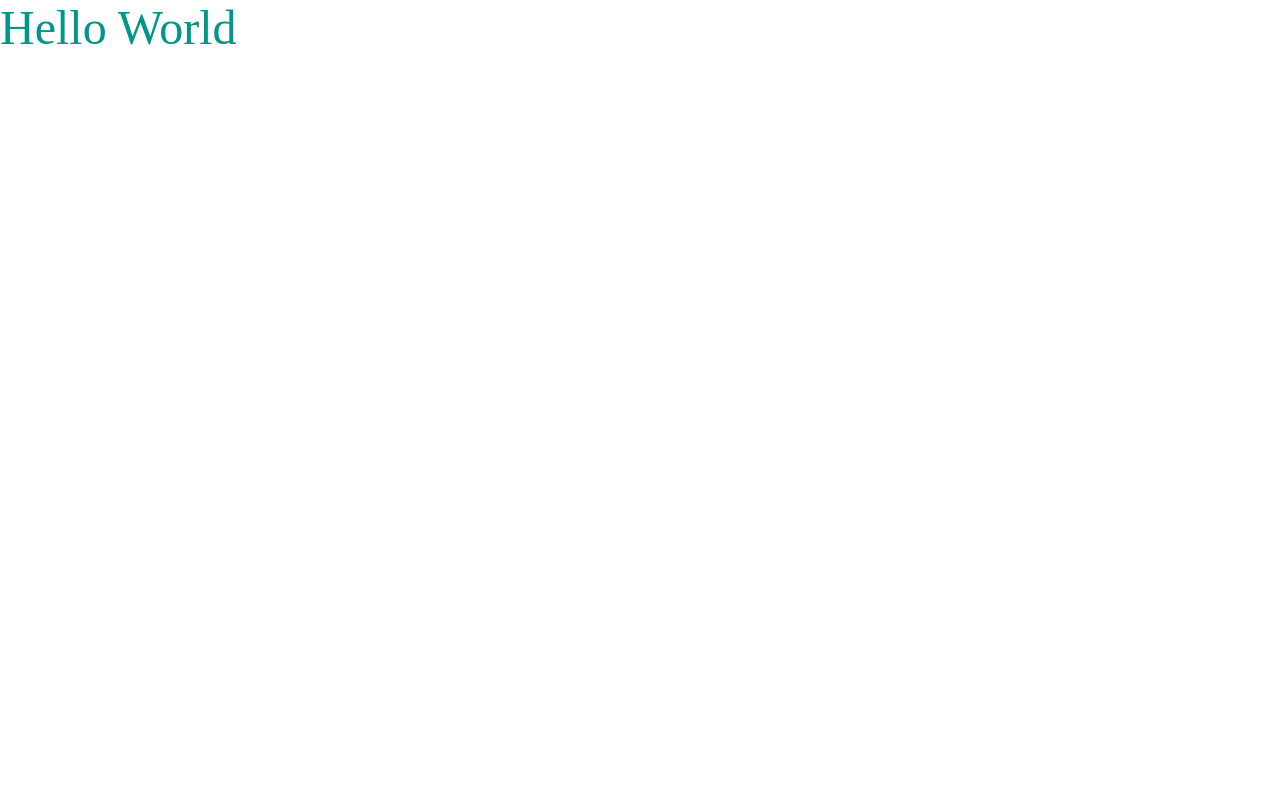
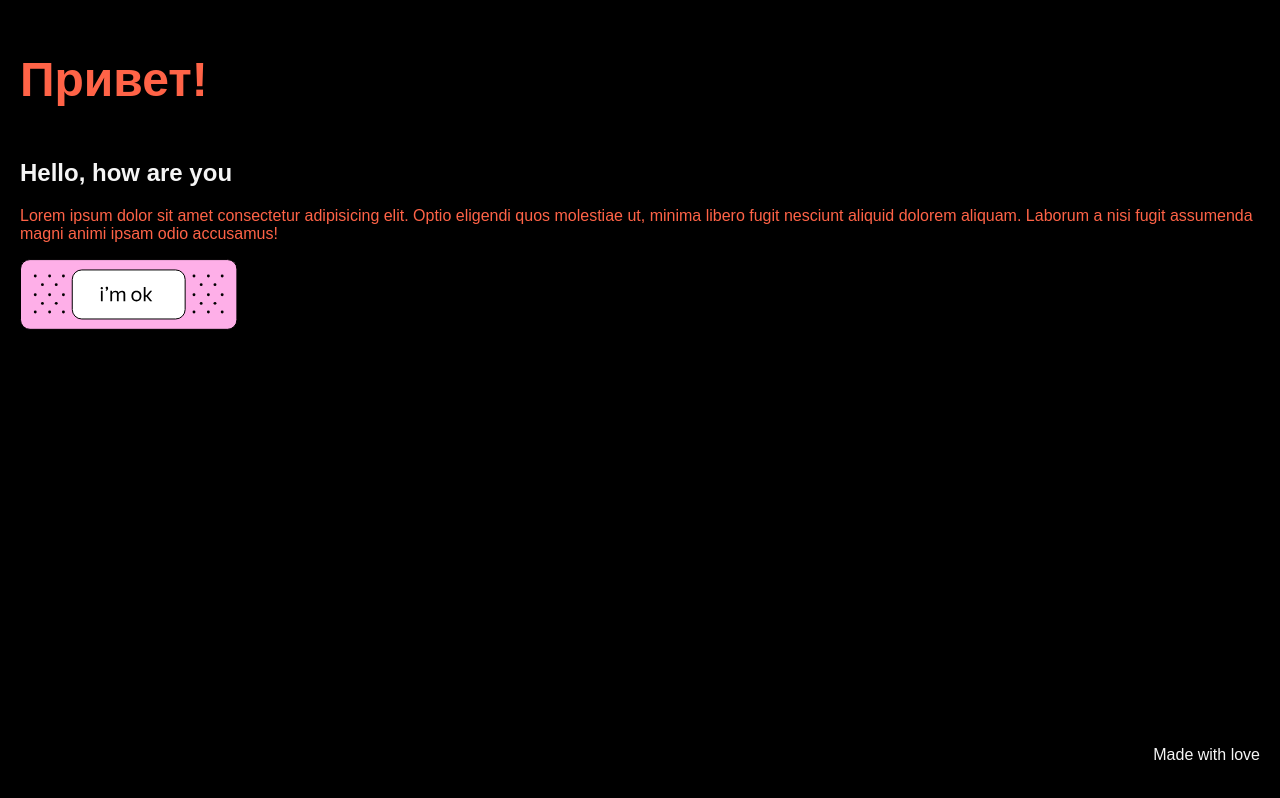
Before and after one commit to NastyshaOrlova/netlify-ci, a website: page src/index.html in a window 1280 px wide. Drawn offline with Linux system fonts and the light colour scheme; files that its build step writes are made by us from their sources.

Commit message:
подготовили к публикации

```diff
--- a/gulpfile.js
+++ b/gulpfile.js
@@ -48,20 +48,18 @@ function clean() {
   return del('dist');
 }
 
-const build = gulp.series(clean, gulp.parallel(html, css, images, fonts));
+const build = gulp.series(clean, gulp.parallel(html, css, images));
 
 function watchFiles() {
   gulp.watch(['src/**/*.html'], html);
   gulp.watch(['src/blocks/**/*.css'], css);
   gulp.watch(['src/images/**/*.{jpg,png,svg,gif,ico,webp,avif}'], images);
-  gulp.watch(['src/fonts/**/*.{woff,woff2,eot,ttf,otf}}'], fonts);
 }
 const watchapp = parallel(build, watchFiles, serve);
 
 exports.html = html;
 exports.css = css;
 exports.images = images;
-exports.fonts = fonts;
 exports.clean = clean;
 exports.build = build;
 exports.watchapp = watchapp;
--- a/package.json
+++ b/package.json
@@ -12,7 +12,9 @@
     "checkAll": "npm run check && npm run lint",
     "fixAll": "npm run format && npm run lintfix",
     "build": "gulp build",
-    "dev": "gulp"
+    "dev": "gulp",
+    "fixAndBuild": "npm run fixAll && npm run build",
+    "lintfixAndPush": "npm run fixAll && git add . && git commit -m 'подготовили к публикации' && git push"
   },
   "author": "",
   "license": "ISC",
--- /dev/null
+++ b/src/blocks/footer/__copyright/footer__copyright.css
@@ -0,0 +1,3 @@
+.footer__copyright {
+  text-align: right;
+}
--- /dev/null
+++ b/src/blocks/footer/footer.css
@@ -0,0 +1,3 @@
+.footer {
+  width: 100%;
+}
--- /dev/null
+++ b/src/blocks/header/__title/header__title.css
@@ -0,0 +1,3 @@
+.header__title {
+  font-size: 3em;
+}
--- /dev/null
+++ b/src/blocks/header/_theme/header_theme_dark.css
@@ -0,0 +1,3 @@
+.header_theme_dark {
+  color: #fff;
+}
--- /dev/null
+++ b/src/blocks/header/header.css
@@ -0,0 +1,3 @@
+.header {
+  width: 100%;
+}
--- /dev/null
+++ b/src/blocks/main/__text/main__text.css
@@ -0,0 +1,3 @@
+.main__text {
+  color: tomato;
+}
--- /dev/null
+++ b/src/blocks/main/main.css
@@ -0,0 +1,3 @@
+.main {
+  flex-grow: 1;
+}
--- /dev/null
+++ b/src/blocks/page/__header/page__header.css
@@ -0,0 +1,3 @@
+.page__header {
+  color: tomato;
+}
--- /dev/null
+++ b/src/blocks/page/_theme/page_theme_dark.css
@@ -0,0 +1,4 @@
+.page_theme_dark {
+  background-color: #000;
+  color: #f5f5f5;
+}
--- /dev/null
+++ b/src/blocks/page/page.css
@@ -0,0 +1,9 @@
+.page {
+  display: flex;
+  flex-direction: column;
+  min-height: 100vh;
+  font-family: sans-serif;
+  margin: 0;
+  padding: 20px;
+  box-sizing: border-box;
+}
--- a/src/blocks/style.css
+++ /dev/null
@@ -1,5 +0,0 @@
-body {
-  margin: 0;
-  color: #009688;
-  font-size: 3rem;
-}
--- a/src/index.html
+++ b/src/index.html
@@ -4,10 +4,24 @@
     <meta charset="UTF-8" />
     <meta http-equiv="X-UA-Compatible" content="IE=edge" />
     <meta name="viewport" content="width=device-width, initial-scale=1.0" />
-    <title>Тестовый проект</title>
-    <link rel="stylesheet" href="bundle.css" />
+    <title>Document</title>
+    <link rel="stylesheet" href="/bundle.css" />
   </head>
-  <body>
-    <div>Hello World</div>
+  <body class="page page_theme_dark">
+    <header class="header page__header header_theme_dark">
+      <h1 class="header__title">Привет!</h1>
+    </header>
+    <main class="main">
+      <h2 class="main__title">Hello, how are you</h2>
+      <p class="main__text">
+        Lorem ipsum dolor sit amet consectetur adipisicing elit. Optio eligendi
+        quos molestiae ut, minima libero fugit nesciunt aliquid dolorem aliquam.
+        Laborum a nisi fugit assumenda magni animi ipsam odio accusamus!
+      </p>
+      <img src="./images/plaster.svg" alt="" />
+    </main>
+    <footer class="footer">
+      <p class="footer__copyright">Made with love</p>
+    </footer>
   </body>
 </html>
```
Also changed, not shown: src/blocks/main/__title/main__title.css (added), src/images/plaster.svg (added).
